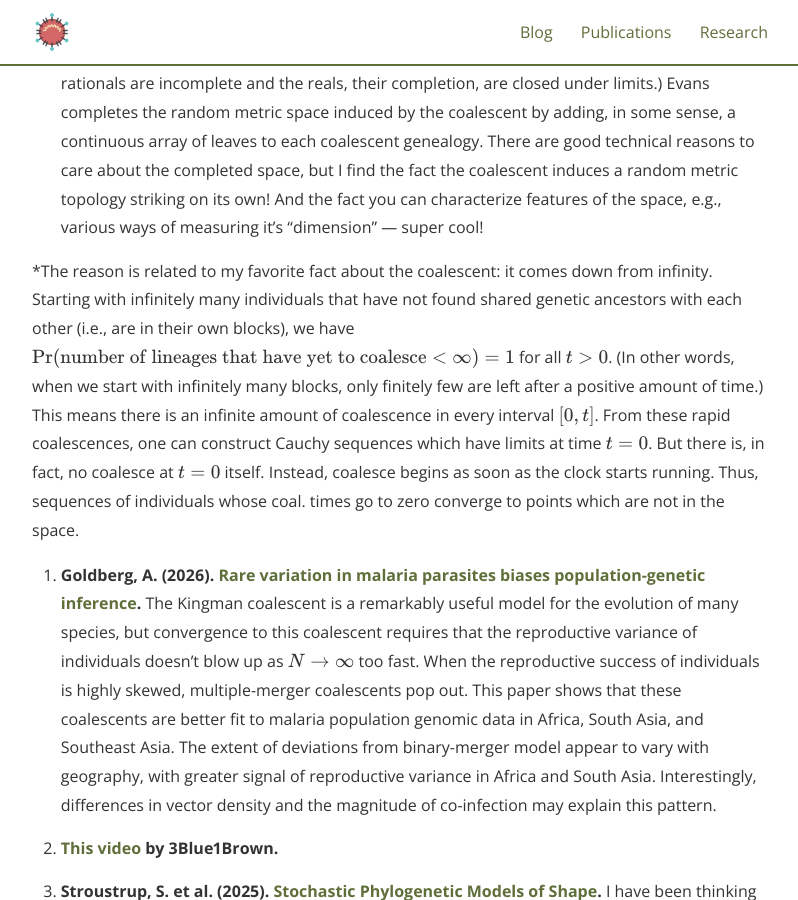
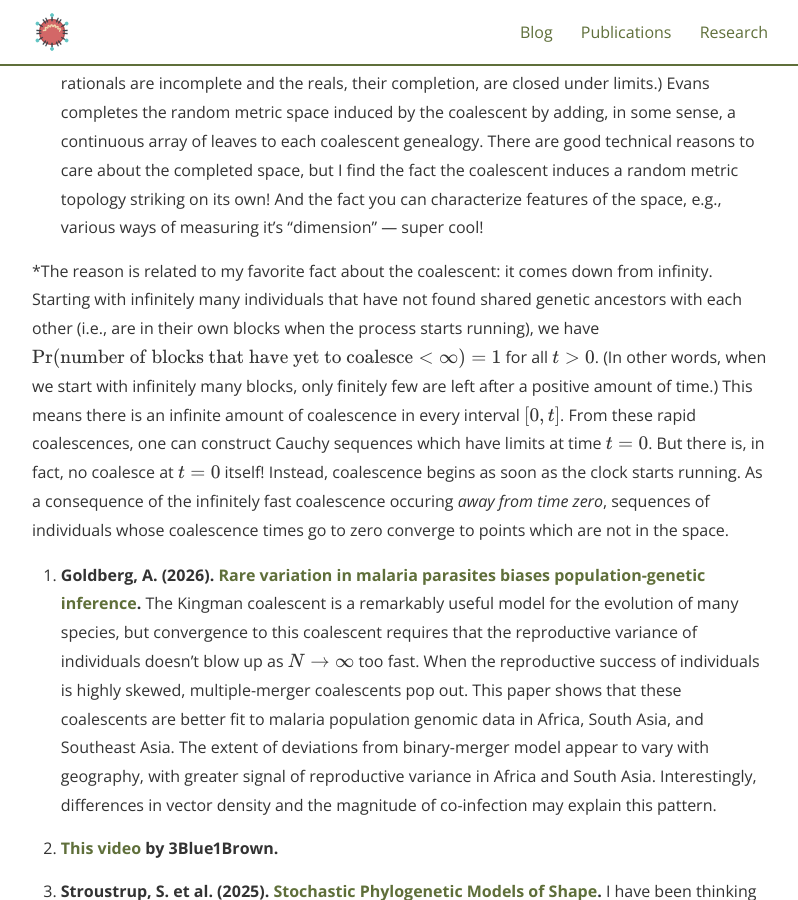
Before and after one commit to metekaanyuksel/metekaanyuksel.github.io, a Jekyll site: the page built from _posts/2026-02-03-Some-content-I've-enjoyed-consuming.md, in a window 1280 px wide and 900 px high, scrolled down 1543 px. Shown: the whole window, without its empty margins (240-1038 px from the left). Built offline with Jekyll 4.4.1, drawn with Linux system fonts in a browser that asks for light colours; nearby versions of some CDN libraries; some web fonts are replaced.

Commit message:
ok done for realz x2

```diff
--- a/_posts/2026-02-03-Some-content-I've-enjoyed-consuming.md
+++ b/_posts/2026-02-03-Some-content-I've-enjoyed-consuming.md
@@ -45,16 +45,18 @@
 \*The reason is related to my favorite fact about the coalescent: it
 comes down from infinity. Starting with infinitely many individuals that
 have not found shared genetic ancestors with each other (i.e., are in
-their own blocks), we have
-$\Pr(\text{number of lineages that have yet to coalesce} < \infty) = 1$
+their own blocks when the process starts running), we have
+$\Pr(\text{number of blocks that have yet to coalesce} < \infty) = 1$
 for all $t > 0$. (In other words, when we start with infinitely many
 blocks, only finitely few are left after a positive amount of time.)
 This means there is an infinite amount of coalescence in every interval
 $[0,t]$. From these rapid coalescences, one can construct Cauchy
 sequences which have limits at time $t=0$. But there is, in fact, no
-coalesce at $t=0$ itself. Instead, coalesce begins as soon as the clock
-starts running. Thus, sequences of individuals whose coal. times go to
-zero converge to points which are not in the space.
+coalesce at $t=0$ itself! Instead, coalescence begins as soon as the
+clock starts running. As a consequence of the infinitely fast
+coalescence occuring *away from time zero*, sequences of individuals
+whose coalescence times go to zero converge to points which are not in
+the space.
 
 1.  **Goldberg, A. (2026). [Rare variation in malaria parasites biases
     population-genetic
--- a/qmd/2026-02-03-Some-content-I've-enjoyed-consuming.qmd
+++ b/qmd/2026-02-03-Some-content-I've-enjoyed-consuming.qmd
@@ -15,7 +15,7 @@
 
 1. **Evans, S. (2000). [Kingman's coalescent as a random metric space](https://statistics.berkeley.edu/sites/default/files/tech-reports/531.pdf).** Here, Evans shows that realizations of the coalescent process, where lineages merge pairwise at rate 1 back in time (i.e., find shared genetic ancestors), can be understood as a _metric space_ with an associated topology. In particular, the coalescent induces induces a random (ultra)metric and, thus, topology on the set of individuals. It turns out that, in this topology, sequences of individuals whose pairwise coalescence times are getting closer and closer (i.e., Cauchy sequences of individuals in this space) don't have limits in the space*. (The same thing happens when one considers sequences of rational numbers approximating irrationals. It is in this sense that the rationals are incomplete and the reals, their completion, are closed under limits.) Evans completes the random metric space induced by the coalescent by adding, in some sense, a continuous array of leaves to each coalescent genealogy. There are good technical reasons to care about the completed space, but I find the fact the coalescent induces a random metric topology striking on its own! And the fact you can characterize features of the space, e.g., various ways of measuring it's "dimension" --- super cool!
 
-*The reason is related to my favorite fact about the coalescent: it comes down from infinity. Starting with infinitely many individuals that have not found shared genetic ancestors with each other (i.e., are in their own blocks), we have $\Pr(\text{number of lineages that have yet to coalesce} < \infty) = 1$ for all $t > 0$. (In other words, when we start with infinitely many blocks, only finitely few are left after a positive amount of time.) This means there is an infinite amount of coalescence in every interval $[0,t]$. From these rapid coalescences, one can construct Cauchy sequences which have limits at time $t=0$. But there is, in fact, no coalesce at $t=0$ itself. Instead, coalesce begins as soon as the clock starts running. Thus, sequences of individuals whose coal. times go to zero converge to points which are not in the space.
+*The reason is related to my favorite fact about the coalescent: it comes down from infinity. Starting with infinitely many individuals that have not found shared genetic ancestors with each other (i.e., are in their own blocks when the process starts running), we have $\Pr(\text{number of blocks that have yet to coalesce} < \infty) = 1$ for all $t > 0$. (In other words, when we start with infinitely many blocks, only finitely few are left after a positive amount of time.) This means there is an infinite amount of coalescence in every interval $[0,t]$. From these rapid coalescences, one can construct Cauchy sequences which have limits at time $t=0$. But there is, in fact, no coalesce at $t=0$ itself! Instead, coalescence begins as soon as the clock starts running. As a consequence of the infinitely fast coalescence occuring _away from time zero_, sequences of individuals whose coalescence times go to zero converge to points which are not in the space.
 
 2. **Goldberg, A. (2026). [Rare variation in malaria parasites biases population-genetic inference](https://www.biorxiv.org/content/10.64898/2026.01.09.698000v1).** The Kingman coalescent is a remarkably useful model for the evolution of many species, but convergence to this coalescent requires that the reproductive variance of individuals doesn't blow up as $N \to \infty$ too fast. When the reproductive success of individuals is highly skewed, multiple-merger coalescents pop out. This paper shows that these coalescents are better fit to malaria population genomic data in Africa, South Asia, and Southeast Asia. The extent of deviations from binary-merger model  appear to vary with geography, with greater signal of reproductive variance in Africa and South Asia. Interestingly, differences in vector density and the magnitude of co-infection may explain this pattern.
 
```
